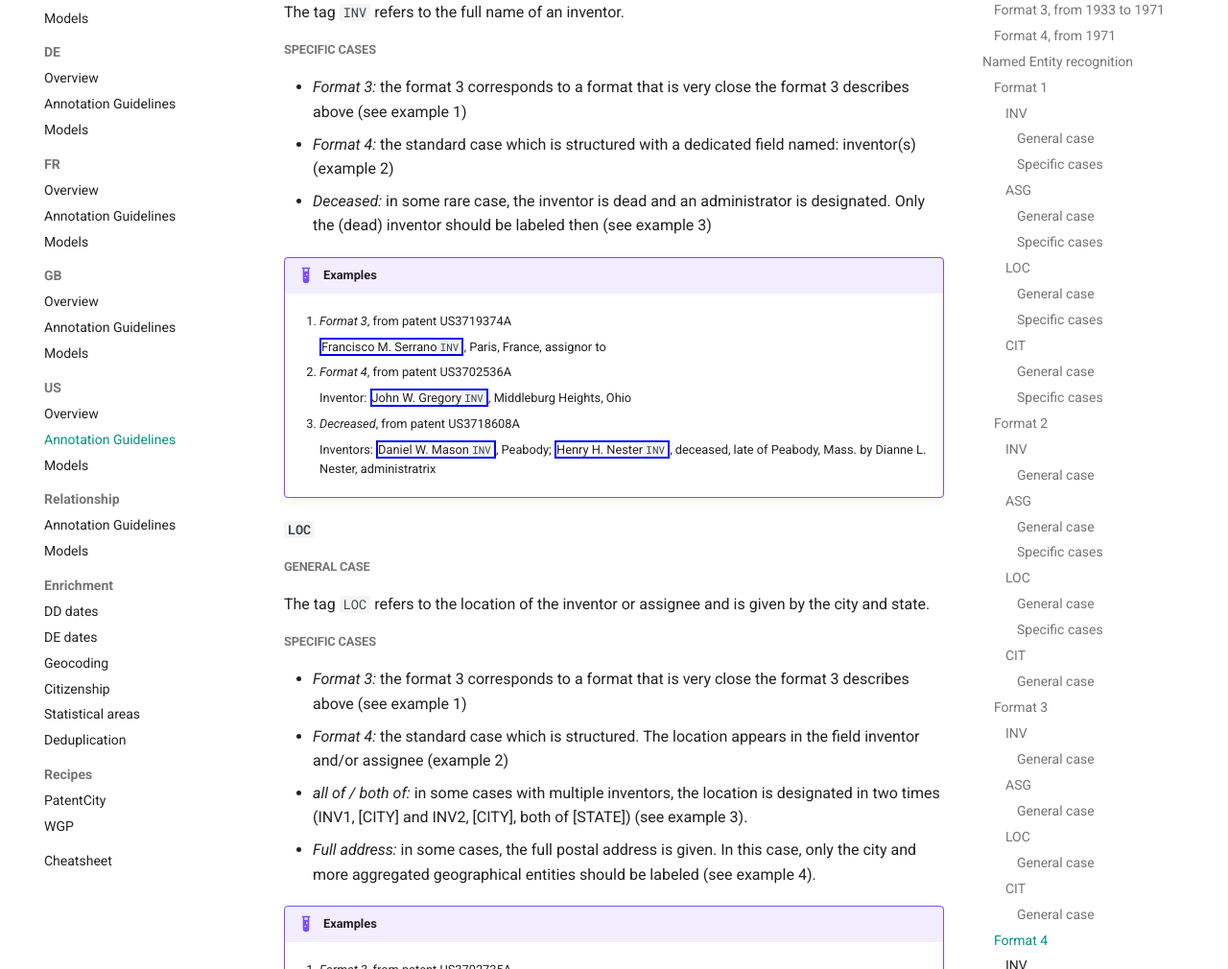
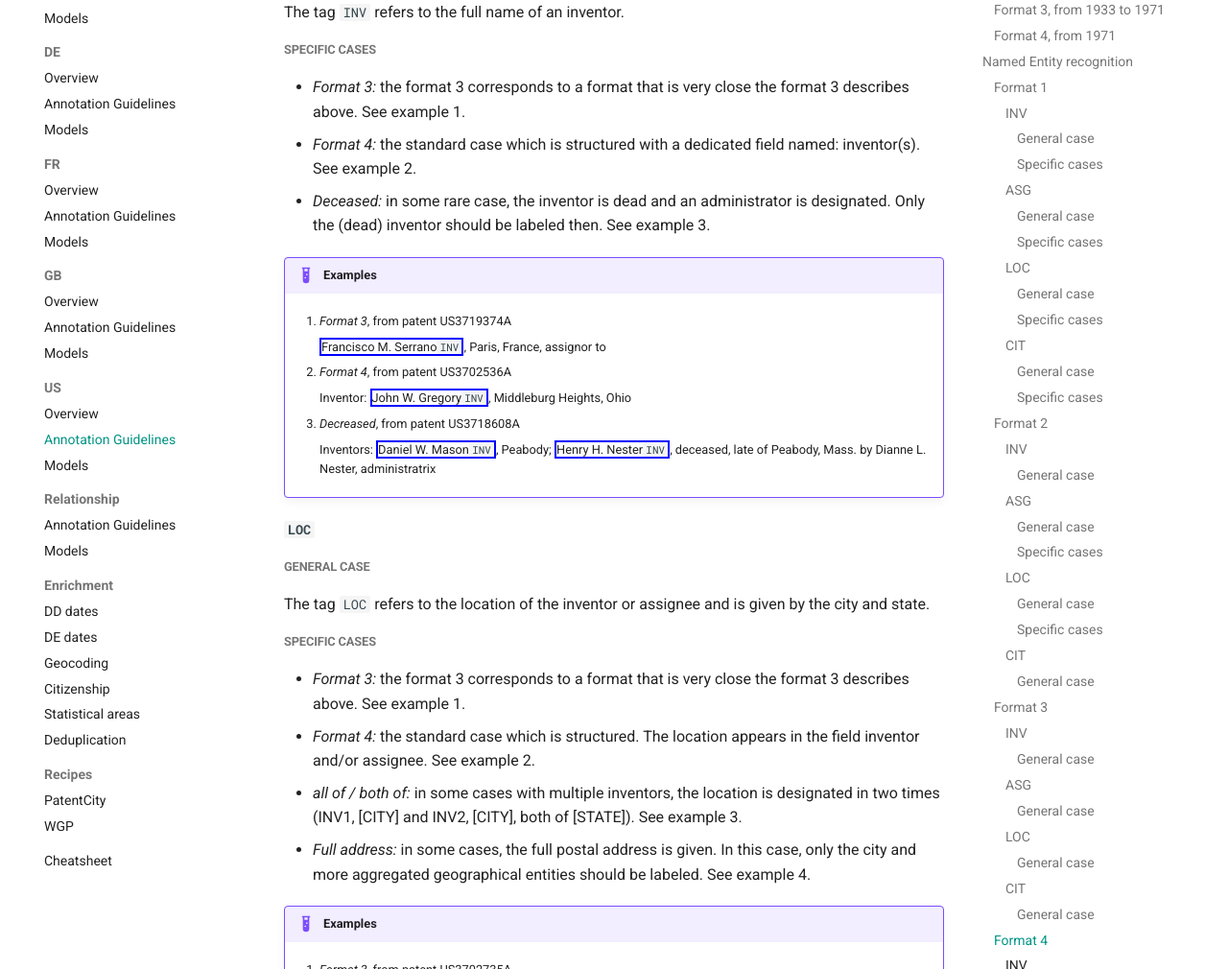
Before and after one commit to cverluise/patentcity, an MkDocs documentation site: the page built from docs/US_ANNOTATION_GUIDELINES.md, in a window 1280 px wide and 1400 px high, scrolled down 8730 px. Shown: the part 179-1189 px from the top of the window at 96% size. Built offline with MkDocs 1.6.1 and Material for MkDocs 9.7.7, drawn with Linux system fonts in a browser that asks for light colours; comment, search, counter and statistics services are not loaded; some of the changed text lies outside the part shown.

Commit message:
:memo: correct typo

```diff
--- a/docs/US_ANNOTATION_GUIDELINES.md
+++ b/docs/US_ANNOTATION_GUIDELINES.md
@@ -154,7 +154,7 @@ The tag `LOC` refers to the full location of an inventor or an assignee. The gra
 
 - *Location in header*: the location is given in the header in the form: CITY/STATE or CITY/COUNTRY (example 1)
 - *Location in text*: the location is also given in the text following the name of the inventor. The location is usually given as "in [CITY] in the county of [COUNTY] and state of [STATE]" (example 2)
-- *Detailed address*: in some rare cases, a more detailed information is given such as the borough or the full postal address. In which case only information more aggregated than city is labeled (example 3)
+- *Detailed address*: in some rare cases, more detailed information is given such as the borough or the full postal address. In which case only information more aggregated than city is labeled (example 3)
 
 !!! example "Examples"
 
@@ -333,9 +333,9 @@ The tag `INV` refers to the full name of an inventor.
 
 ##### Specific cases
 
-- *Format 3:* the format 3 corresponds to a format that is very close the format 3 describes above (see example 1)
-- *Format 4:* the standard case which is structured with a dedicated field named: inventor(s) (example 2)
-- *Deceased:* in some rare case, the inventor is dead and an administrator is designated. Only the (dead) inventor should be labeled then (see example 3)
+- *Format 3:* the format 3 corresponds to a format that is very close the format 3 describes above. See example 1.
+- *Format 4:* the standard case which is structured with a dedicated field named: inventor(s). See example 2.
+- *Deceased:* in some rare case, the inventor is dead and an administrator is designated. Only the (dead) inventor should be labeled then. See example 3.
 
 !!! example "Examples"
 
@@ -359,10 +359,10 @@ The tag `LOC` refers to the location of the inventor or assignee and is given by
 
 ##### Specific cases
 
-- *Format 3:* the format 3 corresponds to a format that is very close the format 3 describes above (see example 1)
-- *Format 4:* the standard case which is structured. The location appears in the field inventor and/or assignee (example 2)
-- *all of / both of:* in some cases with multiple inventors, the location is designated in two times (INV1, [CITY] and INV2, [CITY], both of [STATE]) (see example 3).
-- *Full address:* in some cases, the full postal address is given. In this case, only the city and more aggregated geographical entities should be labeled (see example 4).
+- *Format 3:* the format 3 corresponds to a format that is very close the format 3 describes above. See example 1.
+- *Format 4:* the standard case which is structured. The location appears in the field inventor and/or assignee. See example 2.
+- *all of / both of:* in some cases with multiple inventors, the location is designated in two times (INV1, [CITY] and INV2, [CITY], both of [STATE]). See example 3.
+- *Full address:* in some cases, the full postal address is given. In this case, only the city and more aggregated geographical entities should be labeled. See example 4.
 
 !!! example "Examples"
 
@@ -390,8 +390,8 @@ The tag `ASG` refers either to the name of the assignee.
 
 ##### Specific cases
 
-- *Format 3:* the format 3 corresponds to a format that is very close the format 3 describes above (see example 1)
-- *Format 4:* the standard case which is structured with a dedicated field named: assignee (example 2)
+- *Format 3:* the format 3 corresponds to a format that is very close the format 3 describes above. See example 1.
+- *Format 4:* the standard case which is structured with a dedicated field named: assignee. See example 2.
 - *The United States of America:* when the assignee is part of the government, the assignee is referred to as "the United States of America, as represented by XX". In such a case, only "the United States of America" should be labeled (example 3) do not tag the representant
 
 !!! example "Examples"
```
Also changed, not shown: other parts of docs/US_ANNOTATION_GUIDELINES.md (+2 -2 lines).
